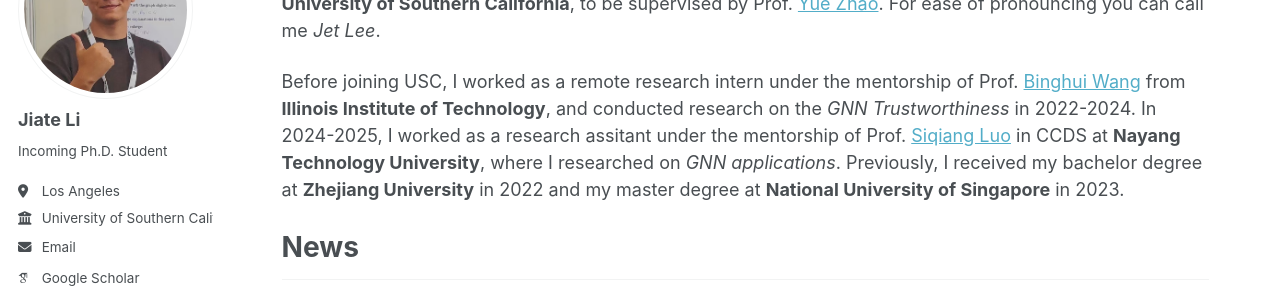
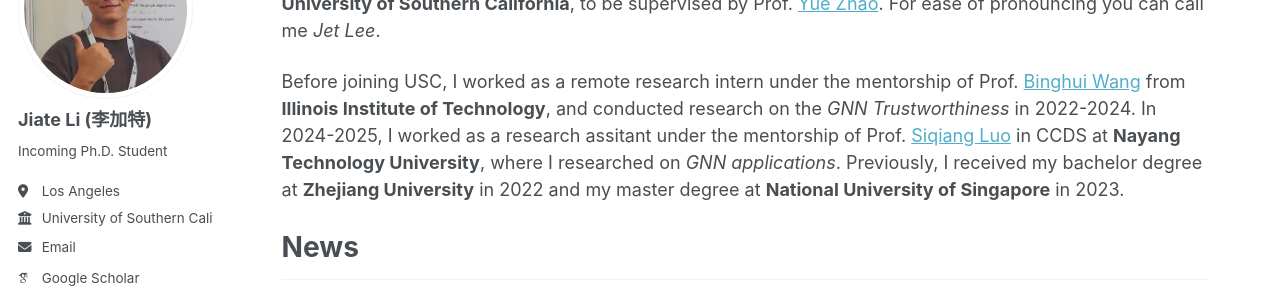
Before and after one commit to JetRichardLee/JetRichardLee.github.io, a Jekyll site: the page built from _pages/about.md, in a window 1280 px wide. Shown: the part 178-475 px from the top of the page. Built offline with Jekyll 4.4.1, drawn with Linux system fonts in a browser that asks for light colours; some web fonts are replaced; a script that is not in the unit is left out.

Commit message:
Update _config.yml

```diff
--- a/_config.yml
+++ b/_config.yml
@@ -23,7 +23,7 @@ repository               : "jetrichardlee/jetrichardlee.github.io"
 author:
   # Biographic information
   avatar           : "profile.png"
-  name             : "Jiate Li"
+  name             : "Jiate Li (李加特)"
   pronouns         : # example: "she/her"
   bio              : "Incoming Ph.D. Student"
   location         : "Los Angeles"
```
